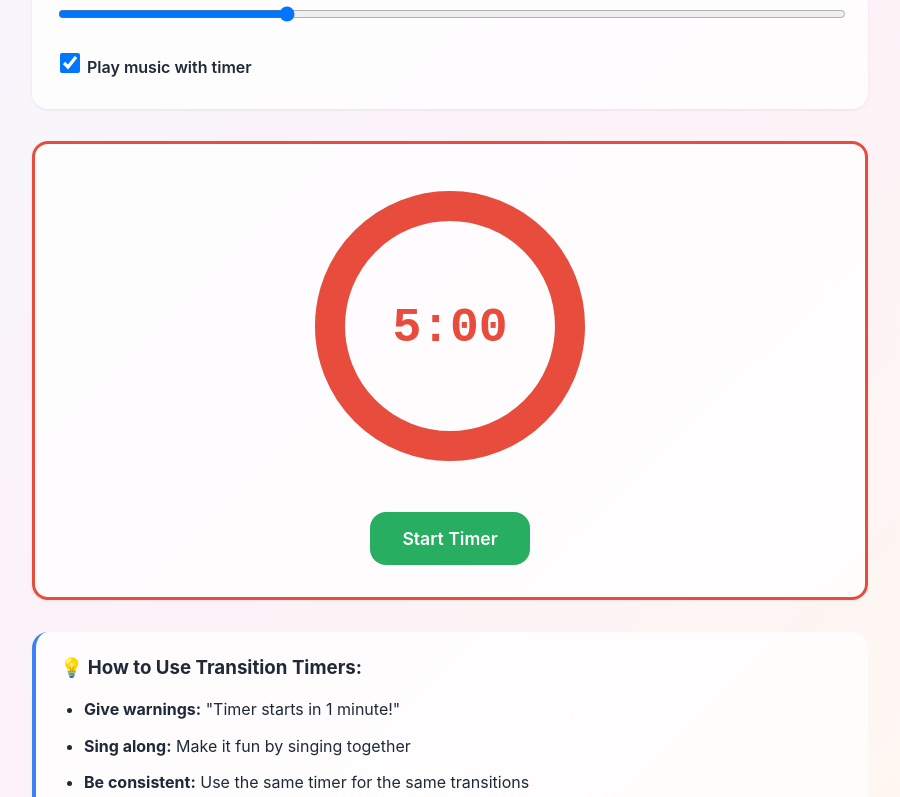
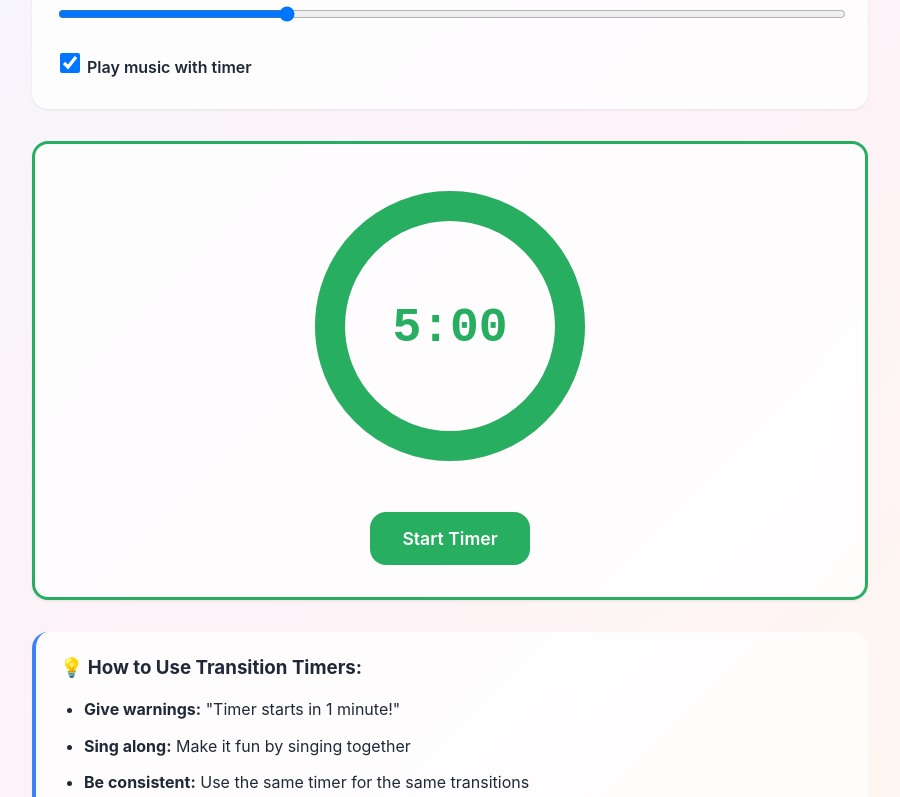
Before and after one commit to behickok/parent-hacks, a SvelteKit app: page /transition-timer in a window 1280 px wide. Shown: the part 661-1458 px from the top of the page, without its empty margins (190-1090 px from the left). Built offline with nearby package versions, Linux system fonts and the light colour scheme.

Commit message:
Align transition timer colors with countdown state

```diff
--- a/src/routes/transition-timer/+page.svelte
+++ b/src/routes/transition-timer/+page.svelte
@@ -102,12 +102,18 @@
 		hasCompleted = false;
 	}
 
-	function getTimerColor() {
-		const percentRemaining = remainingSeconds / (duration * 60);
-		if (percentRemaining > 0.5) return transitions[transitionType].color;
-		if (percentRemaining > 0.25) return '#f39c12';
-		return '#e74c3c';
-	}
+        function getTimerColor() {
+                const totalSeconds = duration * 60;
+
+                if (remainingSeconds <= 0) {
+                        return hasCompleted ? '#e74c3c' : '#27ae60';
+                }
+
+                const percentRemaining = remainingSeconds / totalSeconds;
+                if (percentRemaining > 0.5) return '#27ae60';
+                if (percentRemaining > 0.25) return '#f39c12';
+                return '#e74c3c';
+        }
 
 	function formatTime(seconds) {
 		const mins = Math.floor(seconds / 60);
```
